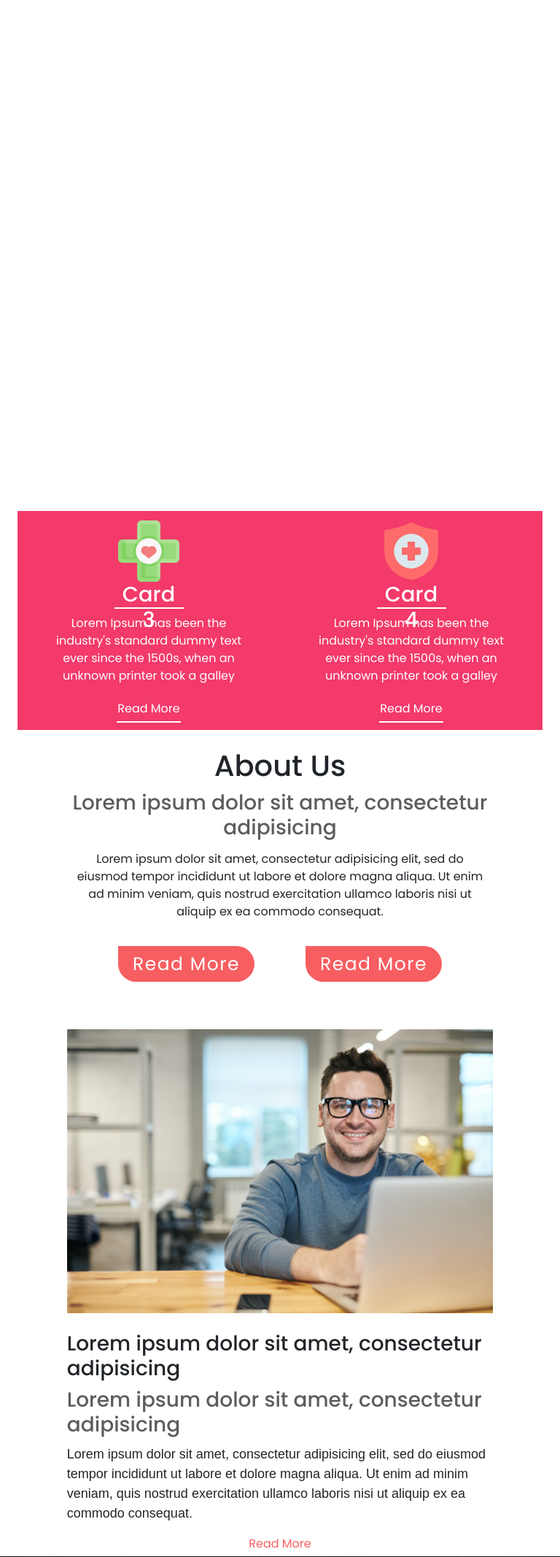
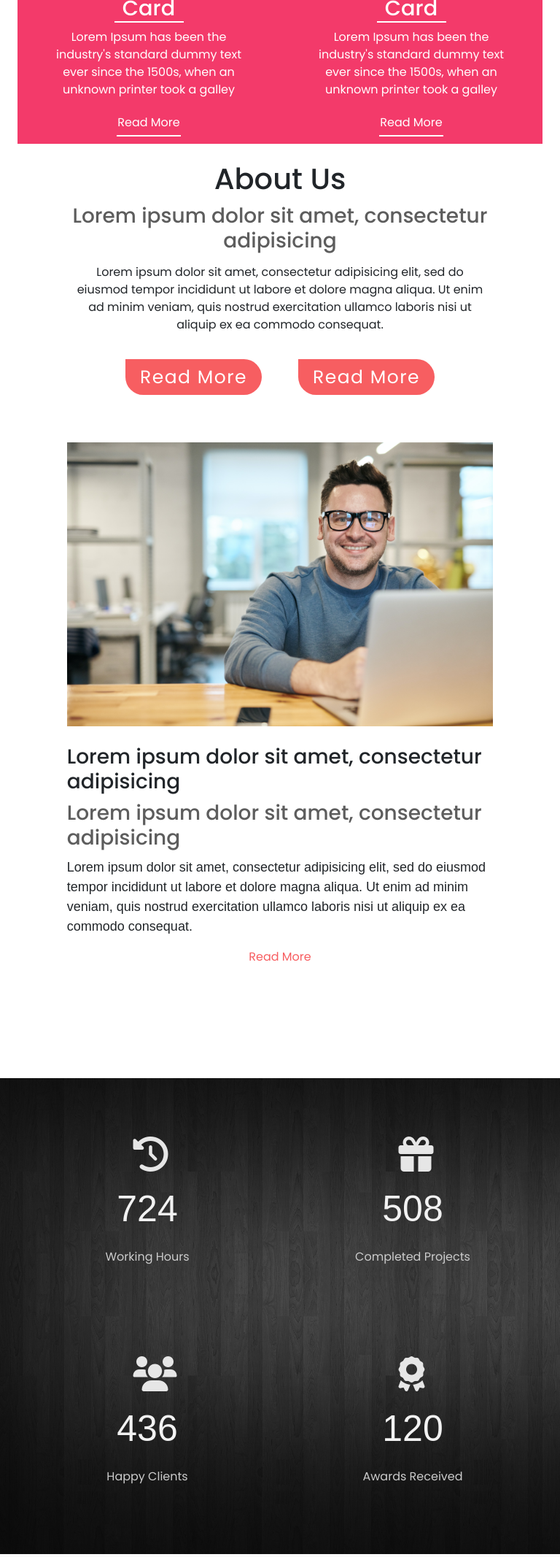
Before and after one commit to psyhoch3589/s_o_u_f_f_l_e, a PHP site: page /home_client.php in a window 768 px wide. Shown: the top 2133 px of the page at 73% size. Run offline with PHP 8.4, Linux system fonts and the light colour scheme; data that the repository does not hold is empty; some libraries are stand-ins or nearby versions.

Commit message:
mobile customisation

```diff
--- a/about.css
+++ b/about.css
@@ -53,9 +53,20 @@
 	flex-wrap: wrap;
 }
 
-.container_prime .content_prime .button_division .button{
-	margin: 25px 35px;
+@media screen and (min-width: 768px){
+	.container_prime .content_prime .button_division .button{
+		margin: 25px 50px;
+
 }
+}
+@media screen and (max-width: 768px){
+	.container_prime .content_prime .button_division .button{
+		margin: 25px 25px;}
+
+}
+
+
+
 .container_prime .content_prime .button_division .button a{
 	background-color: #F75E61;
 	padding:7px 20px;
@@ -204,14 +215,14 @@
 	min-height: 50vh;
 	background-size: cover;
 	/* background-attachment: fixed; */
-	padding: 0 50px;
+	padding:50px;
 	position: relative;
-	display: flex;
+	/* display: flex; */
 	align-items: center;
 
   }
   .counter-up::before{
-	position: absolute;
+	/* position: absolute; */
 	content: "";
 	top: 0;
 	left: 0;
@@ -253,7 +264,17 @@
 	font-weight: 400;
 	color: #ccc;
   }
-  @media screen and (max-width: 1036px) {
+
+  @media screen and (max-width: 992px) and (min-width: 768px){
+	.counter-up{
+	  padding: 50px 50px 0 50px;
+	  margin-top: 149px;
+	}
+
+  }
+
+
+  @media screen and (max-width: 992px) {
 	.counter-up{
 	  padding: 50px 50px 0 50px;
 	}
@@ -266,6 +287,7 @@
 	.counter-up .content .box{
 	  width: 100%;
 	}
+
   }
   @media screen and (max-width: 500px) {
 	.wrapper{
@@ -273,5 +295,6 @@
 	}
 	.counter-up{
 	  padding: 30px 20px 0 20px;
+
 	}
   }
--- a/dynamic_home.css
+++ b/dynamic_home.css
@@ -1,3 +1,6 @@
+
+@media screen and (min-width: 768px){
+
 .first_container{   /*just to center the banner*/
     display: flex;
     justify-content: center;
@@ -6,29 +9,58 @@
     left: 10%;
 }
 
+#cards{
+    width: 800%;
+    /* background-color: rgb(83, 83, 88); */
+    display: flex;
+    height: 300px;
+    animation: slide 12s infinite;
+}
+
+}
+
+@media screen and (max-width: 905px) and (min-width: 600px){
+
+.second_container {
+
+    width: 720px;
+    overflow: hidden;
+    height: 450px;
+    /* padding-top: 50px; */
+
+}
+
+}
+
+@media screen and (max-width: 600px) {
+
+    .second_container {
+
+        width: 400px;
+        overflow: hidden;
+        height: 450px;
+        /* padding-top: 50px; */
+
+    }
+
+    }
 
 
 
-
-@media screen and (max-width: 992px) {    /*mobile*/
+@media screen and (max-width: 768px) {    /*mobile*/
     .first_container{   /*just to center the banner*/
         display: flex;
         justify-content: center;
         margin-bottom: -100px;
         left: 10%;
+        max-height: 399px;
+        margin-top: -103px;
     }
 
 
 
 
-    .second_container {
 
-        width: 720px;
-        overflow: hidden;
-        height: 450px;
-        padding-top: 50px;
-
-    }
     #cards{
         width: 800%;
         /* background-color: rgb(83, 83, 88); */
@@ -40,7 +72,7 @@
   }
 
 
-  @media screen and (min-width: 992px) {   /*desktop*/
+  @media screen and (min-width: 905px) {   /*desktop*/
     .second_container{
         width: 1080px;
 
@@ -49,13 +81,7 @@
         height: 450px;
         padding-top: 50px;
     }
-    #cards{
-        width: 800%;
-        /* background-color: rgb(83, 83, 88); */
-        display: flex;
-        height: 300px;
-        animation: slide 12s infinite;
-    }
+
 
   }
 
--- a/home_client.php
+++ b/home_client.php
@@ -129,7 +129,7 @@
                             <div class="content">
                             <img src="home_src_client/healthcare1.png">
                                 <div class="header_center">
-                                    <h2 id="header_h2">Card 1</h2>
+                                    <h2 id="header_h2">Card</h2>
                                 </div>
                                 <p>Lorem Ipsum has been the industry's standard dummy text ever since the 1500s, when an unknown printer took a galley </p>
                                 <a href="#">Read More</a>
@@ -142,7 +142,7 @@
                             <div class="content">
                                 <img src="home_src_client/healthcare2.png">
                                 <div class="header_center">
-                                    <h2 id="header_h2">Card 2</h2>
+                                    <h2 id="header_h2">Card</h2>
                                 </div>
                                 <p>Lorem Ipsum has been the industry's standard dummy text ever since the 1500s, when an unknown printer took a galley </p>
                                 <a href="#">Read More</a>
@@ -155,7 +155,7 @@
                             <div class="content">
                                 <img src="home_src_client/healthcare3.png">
                                 <div class="header_center">
-                                        <h2 id="header_h2">Card 3</h2>
+                                        <h2 id="header_h2">Card</h2>
                                 </div>
                                 <p>Lorem Ipsum has been the industry's standard dummy text ever since the 1500s, when an unknown printer took a galley </p>
                                 <a href="#">Read More</a>
@@ -168,7 +168,7 @@
                             <div class="content">
                                 <img src="home_src_client/healthcare4.png">
                                 <div class="header_center">
-                                        <h2 id="header_h2">Card 4</h2>
+                                        <h2 id="header_h2">Card</h2>
                                 </div>
                                 <p>Lorem Ipsum has been the industry's standard dummy text ever since the 1500s, when an unknown printer took a galley </p>
                                 <a href="#">Read More</a>
@@ -181,7 +181,7 @@
                             <div class="content">
                                 <img src="home_src_client/healthcare1.png">
                                 <div class="header_center">
-                                        <h2 id="header_h2">Card 1</h2>
+                                        <h2 id="header_h2">Card</h2>
                                 </div>
                                 <p>Lorem Ipsum has been the industry's standard dummy text ever since the 1500s, when an unknown printer took a galley </p>
                                 <a href="#">Read More</a>
@@ -194,7 +194,7 @@
                             <div class="content">
                                 <img src="home_src_client/healthcare2.png">
                                 <div class="header_center">
-                                    <h2 id="header_h2">Card 2</h2>
+                                    <h2 id="header_h2">Card</h2>
                                 </div>
                                 <p>Lorem Ipsum has been the industry's standard dummy text ever since the 1500s, when an unknown printer took a galley </p>
                                 <a href="#">Read More</a>
@@ -207,7 +207,7 @@
                             <div class="content">
                                 <img src="home_src_client/healthcare3.png">
                                 <div class="header_center">
-                                        <h2 id="header_h2">Card 3</h2>
+                                        <h2 id="header_h2">Card</h2>
                                 </div>
                                 <p>Lorem Ipsum has been the industry's standard dummy text ever since the 1500s, when an unknown printer took a galley </p>
                                 <a href="#">Read More</a>
```
Also changed, not shown: style_contact_client.css (+4 -4 lines).
